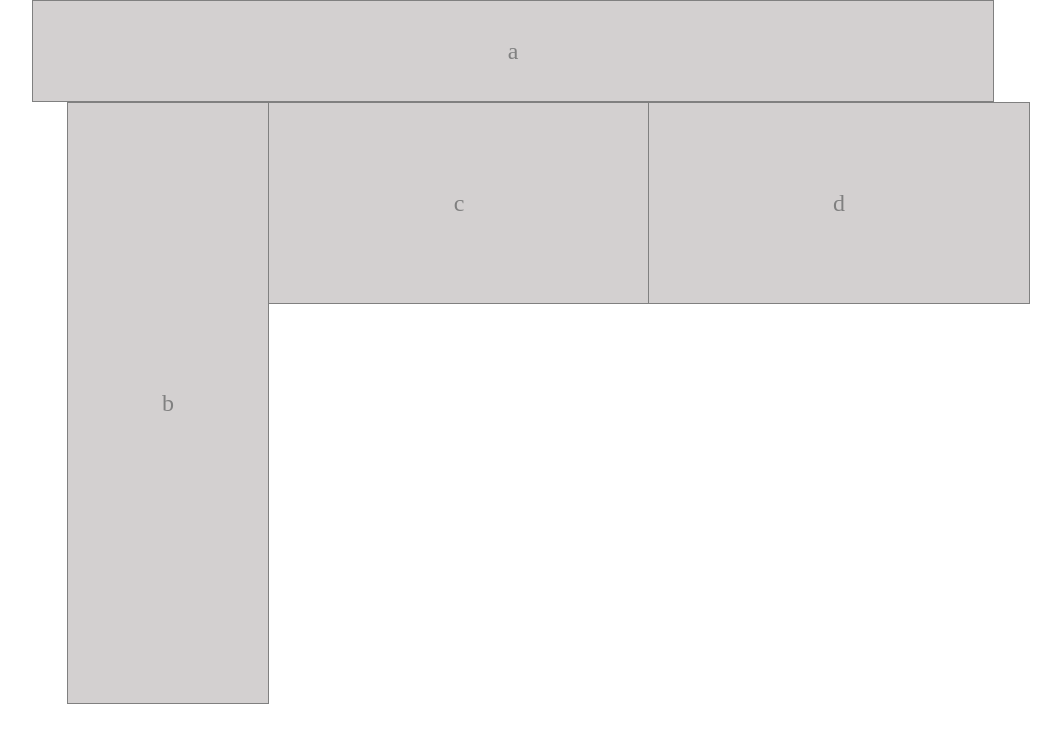
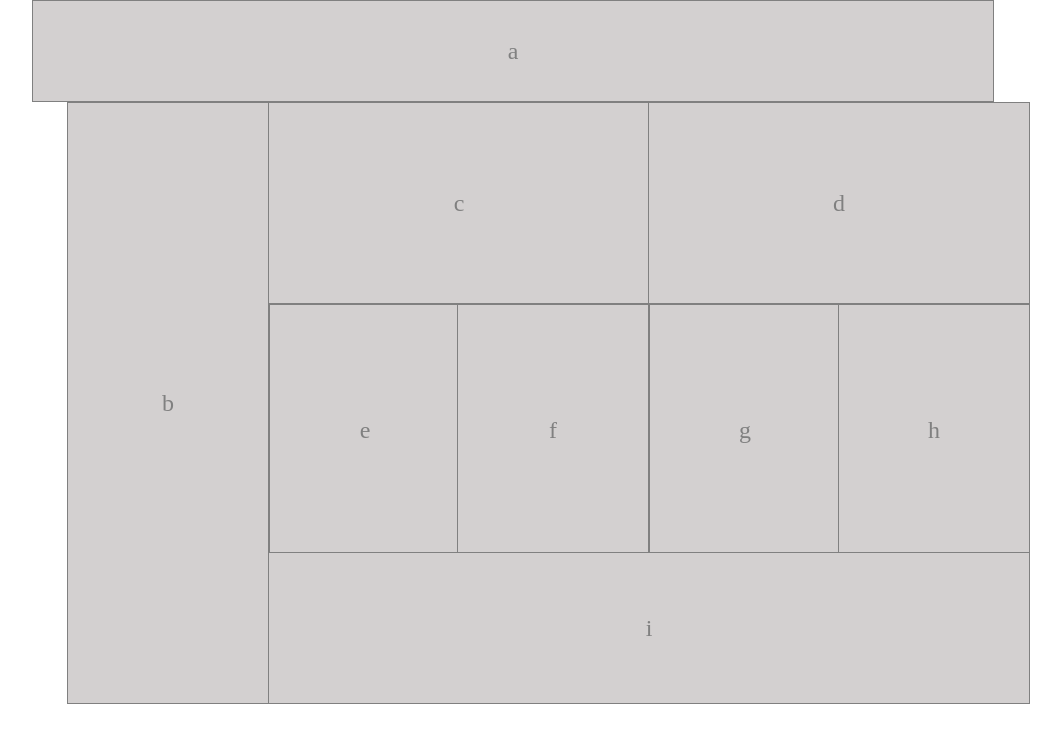
Before and after one commit to Nsuliman/lab-01, a plain HTML site: page index.html in a window 1280 px wide. Shown: the whole page, without its empty margins (127-1188 px from the left). Drawn offline with Linux system fonts and the light colour scheme.

Commit message:
Desktop completed

```diff
--- a/css/desktopStyle.css
+++ b/css/desktopStyle.css
@@ -87,3 +87,113 @@
     border:1px solid gray ;
 
 }
+
+#e {
+    background-color: #d3d0d0;
+    width: 190px;
+    height: 250px;
+    margin: -602px auto;
+    color: gray;
+    margin-left: 396px;
+    margin-top: 602px;
+    border-top: none;
+    font-size: x-large;
+    display: -webkit-flexbox;
+    display: -ms-flexbox;
+    display: -webkit-flex;
+    display: flex;
+    -webkit-flex-align: center;
+    -ms-flex-align: center;
+    -webkit-align-items: center;
+    align-items: center;
+    justify-content: center;
+    border:1px solid gray ;
+}
+
+#f {
+    background-color: #d3d0d0;
+    width: 190px;
+    height: 250px;
+    margin: -602px auto;
+    color: gray;
+    margin-left: 584px;
+    margin-top: 350px;
+    border-top: none;
+    font-size: x-large;
+    display: -webkit-flexbox;
+    display: -ms-flexbox;
+    display: -webkit-flex;
+    display: flex;
+    -webkit-flex-align: center;
+    -ms-flex-align: center;
+    -webkit-align-items: center;
+    align-items: center;
+    justify-content: center;
+    border:1px solid gray ;
+}
+
+#g {
+    background-color: #d3d0d0;
+    width: 190px;
+    height: 250px;
+    margin: -602px auto;
+    color: gray;
+    margin-left: 776px;
+    margin-top: 350px;
+    border-top: none;
+    font-size: x-large;
+    display: -webkit-flexbox;
+    display: -ms-flexbox;
+    display: -webkit-flex;
+    display: flex;
+    -webkit-flex-align: center;
+    -ms-flex-align: center;
+    -webkit-align-items: center;
+    align-items: center;
+    justify-content: center;
+    border:1px solid gray ;
+}
+
+#h {
+    background-color: #d3d0d0;
+    width: 190px;
+    height: 250px;
+    margin: -602px auto;
+    color: gray;
+    margin-left: 965px;
+    margin-top: 350px;
+    border-top: none;
+    font-size: x-large;
+    display: -webkit-flexbox;
+    display: -ms-flexbox;
+    display: -webkit-flex;
+    display: flex;
+    -webkit-flex-align: center;
+    -ms-flex-align: center;
+    -webkit-align-items: center;
+    align-items: center;
+    justify-content: center;
+    border:1px solid gray ;
+}
+
+#i {
+    background-color: #d3d0d0;
+    width: 760px;
+    height: 150px;
+    margin: -602px auto;
+    color: gray;
+    margin-left: 395px;
+    margin-top: 598px;
+    border-top: none;
+    font-size: x-large;
+    display: -webkit-flexbox;
+    display: -ms-flexbox;
+    display: -webkit-flex;
+    display: flex;
+    -webkit-flex-align: center;
+    -ms-flex-align: center;
+    -webkit-align-items: center;
+    align-items: center;
+    justify-content: center;
+    border:1px solid gray ;
+}
--- a/index.html
+++ b/index.html
@@ -22,13 +22,11 @@
                 <div id="d">d</div>
         <section>
                 <div id="e">e</div>
-                <!-- <div id="f">f</div>
-                <!-- <div id="g">g</div>
-                <div id="h">h</div> --> -->
-
-
+                <div id="f">f</div>
+                <div id="g">g</div>
+                <div id="h">h</div>
         </section>
-
+        <div id="i">i</div>
     </main>
     <footer></footer>
 </body>
```
